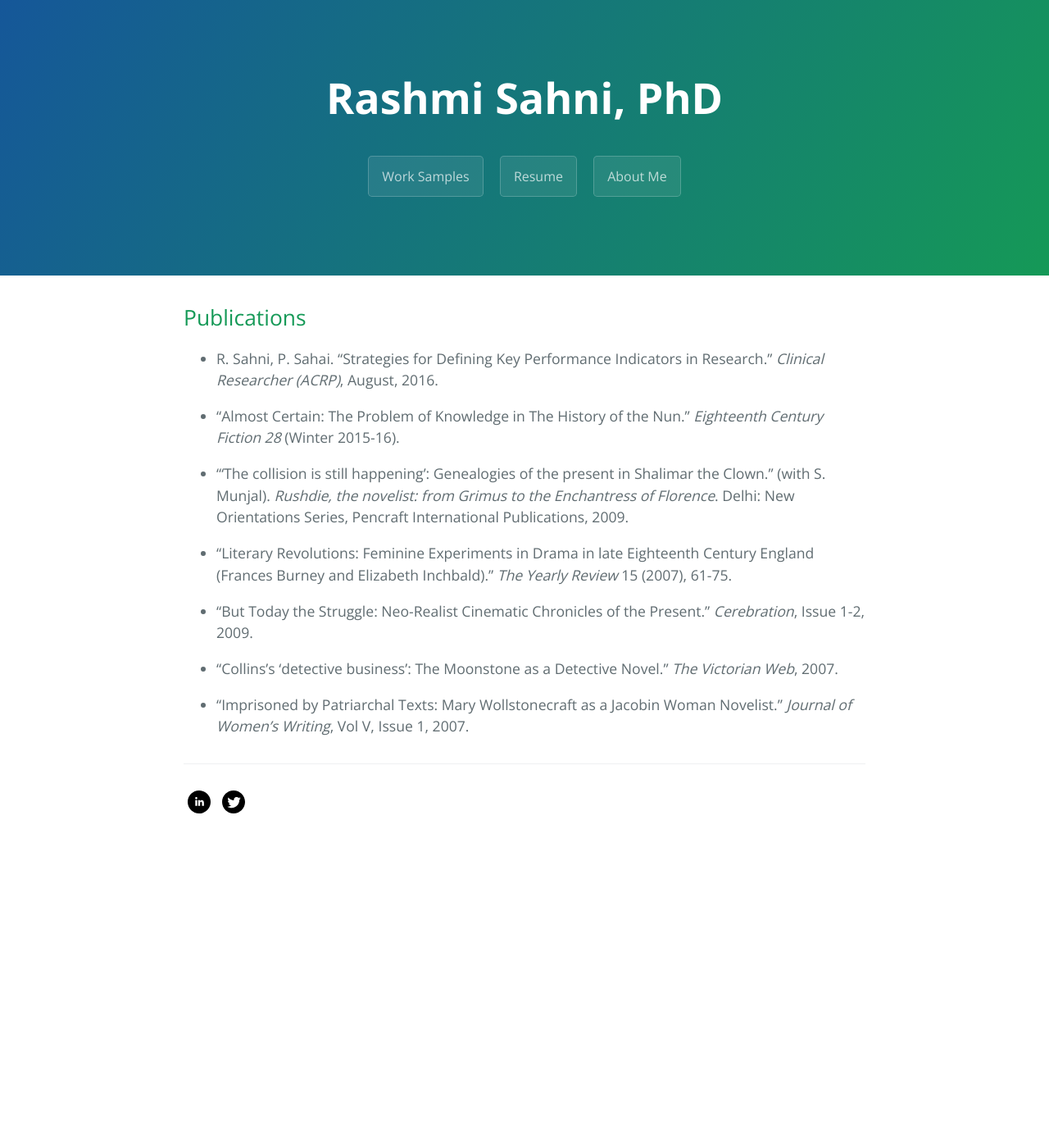
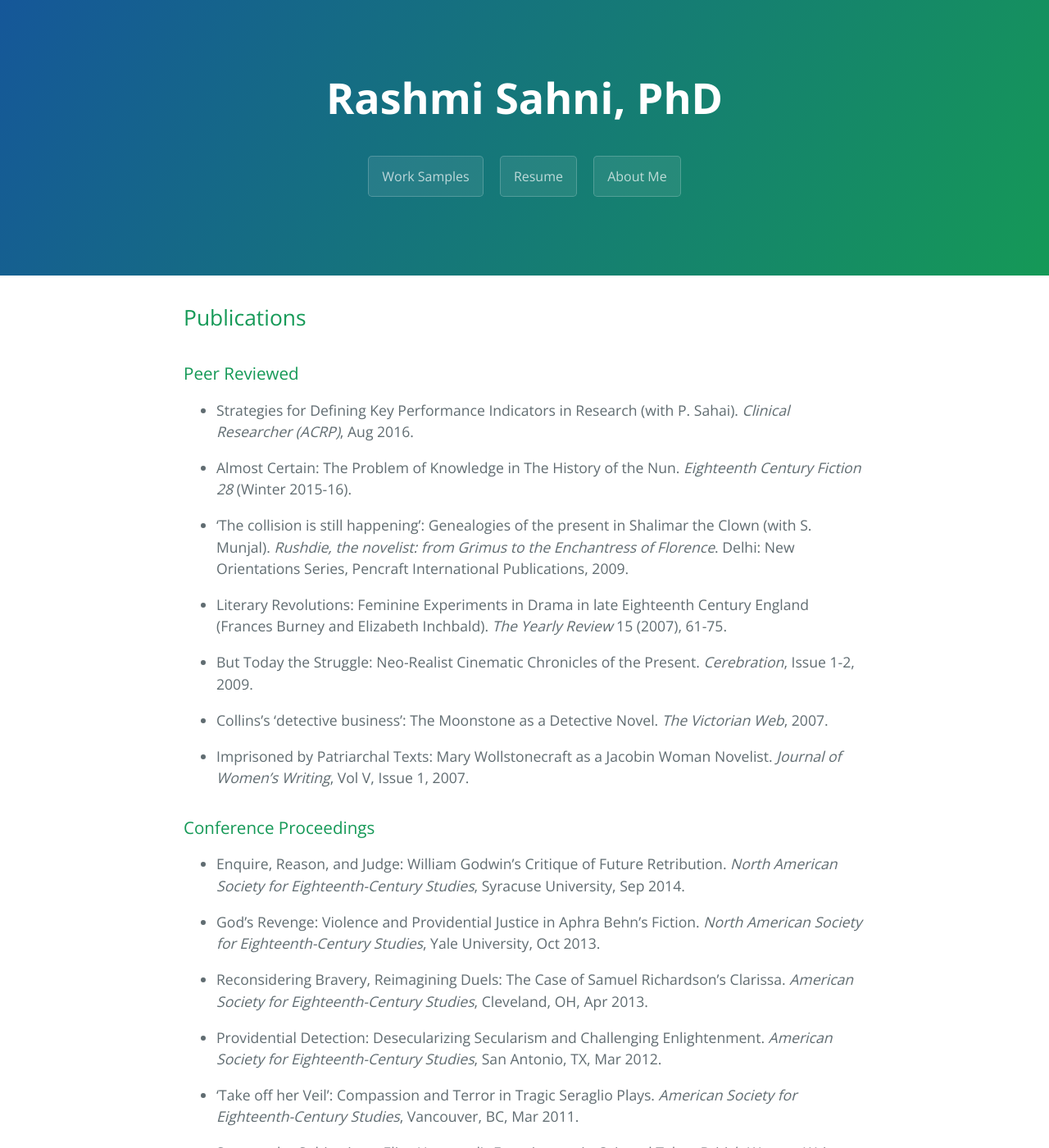
Before and after one commit to rashmisahni/rashmisahni.github.io, a Jekyll site: the page built from publications.md, in a window 1280 px wide and 1400 px high. Shown: the whole window at 82% size. Built offline with Jekyll 4.4.1, drawn with Linux system fonts in a browser that asks for light colours; the repository's description, which GitHub fills in, is left out; our own code applies the rules of GitHub Pages for plain Markdown files; some of the changed text lies outside the part shown.

Commit message:
added publications

```diff
--- a/publications.md
+++ b/publications.md
@@ -5,16 +5,34 @@ layout: default
 
 ## Publications
 
-* R. Sahni, P. Sahai. "Strategies for Defining Key Performance Indicators in Research." _Clinical Researcher (ACRP)_, August, 2016.
+### Peer Reviewed
+* Strategies for Defining Key Performance Indicators in Research (with P. Sahai). _Clinical Researcher (ACRP)_, Aug 2016.
 
-* "Almost Certain: The Problem of Knowledge in The History of the Nun." _Eighteenth Century Fiction 28_ (Winter 2015-16).
+* Almost Certain: The Problem of Knowledge in The History of the Nun. _Eighteenth Century Fiction 28_ (Winter 2015-16).
 
-* "'The collision is still happening’: Genealogies of the present in Shalimar the Clown." (with S. Munjal). _Rushdie, the novelist: from Grimus to the Enchantress of Florence_. Delhi: New Orientations Series, Pencraft International Publications, 2009.
+* 'The collision is still happening’: Genealogies of the present in Shalimar the Clown (with S. Munjal). _Rushdie, the novelist: from Grimus to the Enchantress of Florence_. Delhi: New Orientations Series, Pencraft International Publications, 2009.
 
-* "Literary Revolutions: Feminine Experiments in Drama in late Eighteenth Century England (Frances Burney and Elizabeth Inchbald)." _The Yearly Review_ 15 (2007), 61-75.
+* Literary Revolutions: Feminine Experiments in Drama in late Eighteenth Century England (Frances Burney and Elizabeth Inchbald). _The Yearly Review_ 15 (2007), 61-75.
 
-* "But Today the Struggle: Neo-Realist Cinematic Chronicles of the Present." _Cerebration_, Issue 1-2, 2009.
+* But Today the Struggle: Neo-Realist Cinematic Chronicles of the Present. _Cerebration_, Issue 1-2, 2009.
 
-* "Collins's 'detective business': The Moonstone as a Detective Novel." _The Victorian Web_, 2007.
+* Collins's 'detective business': The Moonstone as a Detective Novel. _The Victorian Web_, 2007.
 
-* "Imprisoned by Patriarchal Texts: Mary Wollstonecraft as a Jacobin Woman Novelist." _Journal of Women's Writing_, Vol V, Issue 1, 2007.
+* Imprisoned by Patriarchal Texts: Mary Wollstonecraft as a Jacobin Woman Novelist. _Journal of Women's Writing_, Vol V, Issue 1, 2007.
+
+
+### Conference Proceedings
+
+* Enquire, Reason, and Judge: William Godwin's Critique of Future Retribution. _North American Society for Eighteenth-Century Studies_, Syracuse University, Sep 2014.
+
+* God's Revenge: Violence and Providential Justice in Aphra Behn's Fiction. _North American Society for Eighteenth-Century Studies_, Yale University, Oct 2013.
+
+* Reconsidering Bravery, Reimagining Duels: The Case of Samuel Richardson's Clarissa. _American Society for Eighteenth-Century Studies_, Cleveland, OH, Apr 2013.
+
+* Providential Detection: Desecularizing Secularism and Challenging Enlightenment. _American Society for Eighteenth-Century Studies_, San Antonio, TX, Mar 2012.
+
+* 'Take off her Veil': Compassion and Terror in Tragic Seraglio Plays. _American Society for Eighteenth-Century Studies_, Vancouver, BC, Mar 2011.
+
+* Spectacular Subjections: Eliza Haywood's Experiments in Oriental Tales. _British Women Writers Association_, Texas A & M, Apr 2010.
+
+* Opening up the Closet: Homosexuality and Censorship in Contemporary Bollywood Cinema. _International Media and Youth Conference_, Singapore, May 2006.
```
